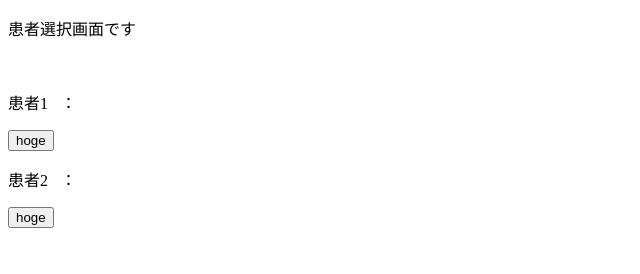
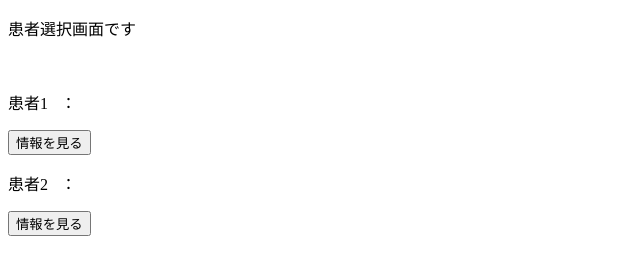
Before and after one commit to ma2mo10kakeru/transition, a plain HTML site: page index.html in a window 1280 px wide. Shown: the whole page, without its empty margins (0-640 px from the left). Drawn offline with Linux system fonts and the light colour scheme.

Commit message:
Update index.html

```diff
--- a/index.html
+++ b/index.html
@@ -14,7 +14,7 @@
 </head>
 <body>
     <p>患者選択画面です</p><br>
-    <p>患者1⃣：</p><button type="button" onclick="gokanja1()">hoge</button><br>
-    <p>患者2⃣：</p><button type="button" onclick="gokanja2()">hoge</button>
+    <p>患者1⃣：</p><button type="button" onclick="gokanja1()">情報を見る</button><br>
+    <p>患者2⃣：</p><button type="button" onclick="gokanja2()">情報を見る</button>
 </body>
 </html>
```
